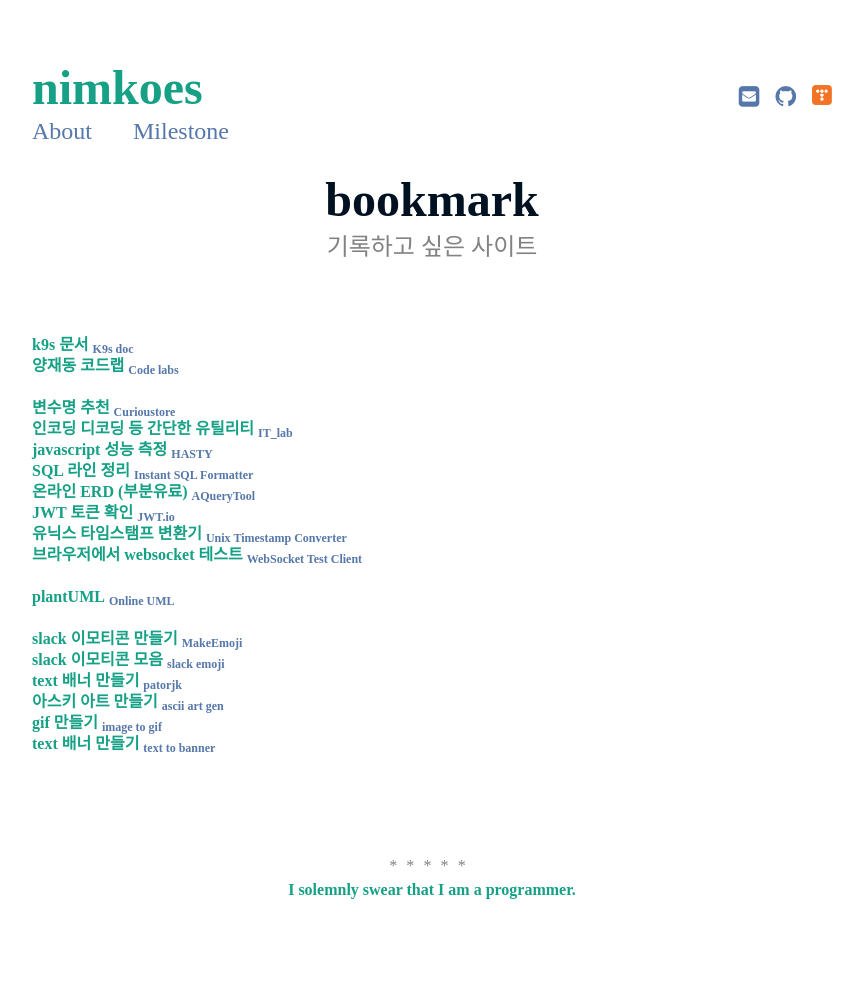
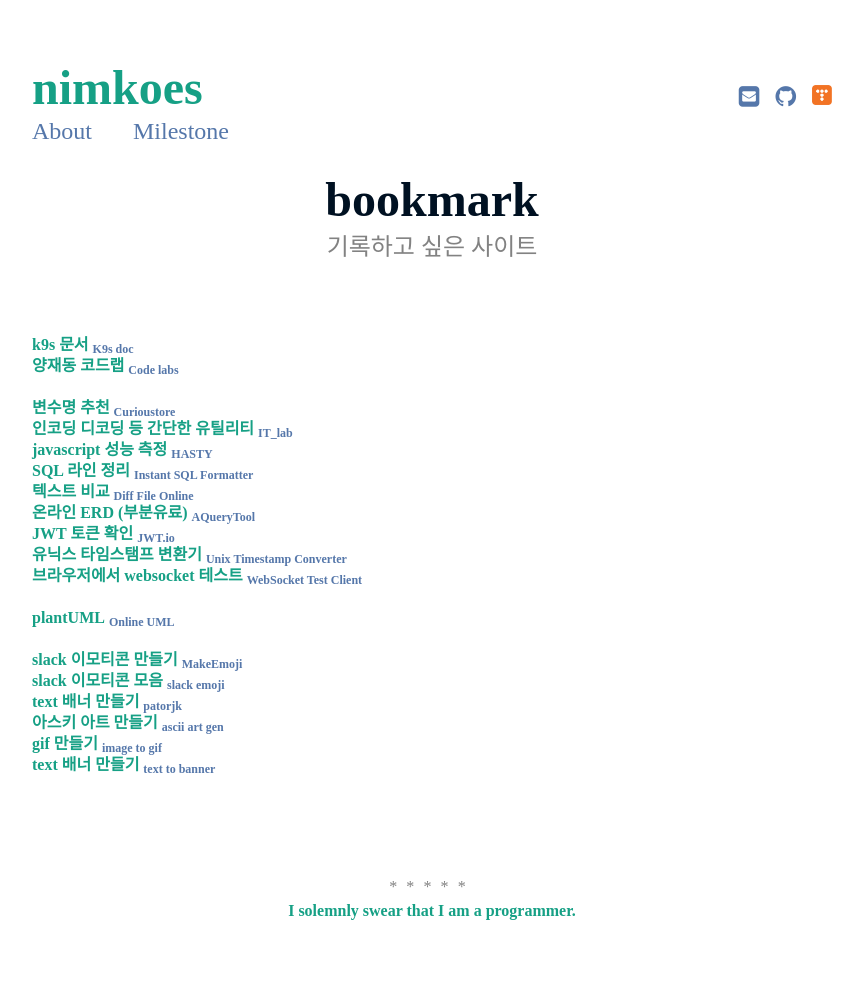
Before and after one commit to nimkoes/portfolio, a Jekyll site: the page built from _posts/1350-01-24-bookmark.md, in a window 1280 px wide. Shown: the whole page, without its empty margins (208-1071 px from the left). Built offline with Jekyll 4.4.1, drawn with Linux system fonts in a browser that asks for light colours; before the commit the page ends 962 px from its top, so only the background shows below that.

Commit message:
Update 1350-01-24-bookmark.md

```diff
--- a/_posts/1350-01-24-bookmark.md
+++ b/_posts/1350-01-24-bookmark.md
@@ -16,6 +16,7 @@
 **인코딩 디코딩 등 간단한 유틸리티** <sub>[IT_lab][link_IT_lab]</sub>
 **javascript 성능 측정** <sub>[HASTY][link_HASTY]</sub>
 **SQL 라인 정리** <sub>[Instant SQL Formatter][link_Instant_SQL_Formatter]</sub>
+**텍스트 비교** <sub>[Diff File Online][link_Diff_File_Online]</sub>
 **온라인 ERD (부분유료)** <sub>[AQueryTool][link_AQueryTool]</sub>
 **JWT 토큰 확인** <sub>[JWT.io][link_JWT_io]</sub>
 **유닉스 타임스탬프 변환기** <sub>[Unix Timestamp Converter][link_Unix_Timestamp_Converter]</sub>
@@ -43,6 +44,7 @@
 [link_IT_lab]:https://seb.kr/
 [link_HASTY]:https://hasty.dev/
 [link_Instant_SQL_Formatter]:https://www.dpriver.com/pp/sqlformat.htm
+[link_Diff_File_Online]:https://editor.mergely.com/
 [link_AQueryTool]:https://aquerytool.com/
 [link_JWT_io]:https://jwt.io/
 [link_Unix_Timestamp_Converter]:https://time.is/ko/Unix_time_converter
```
